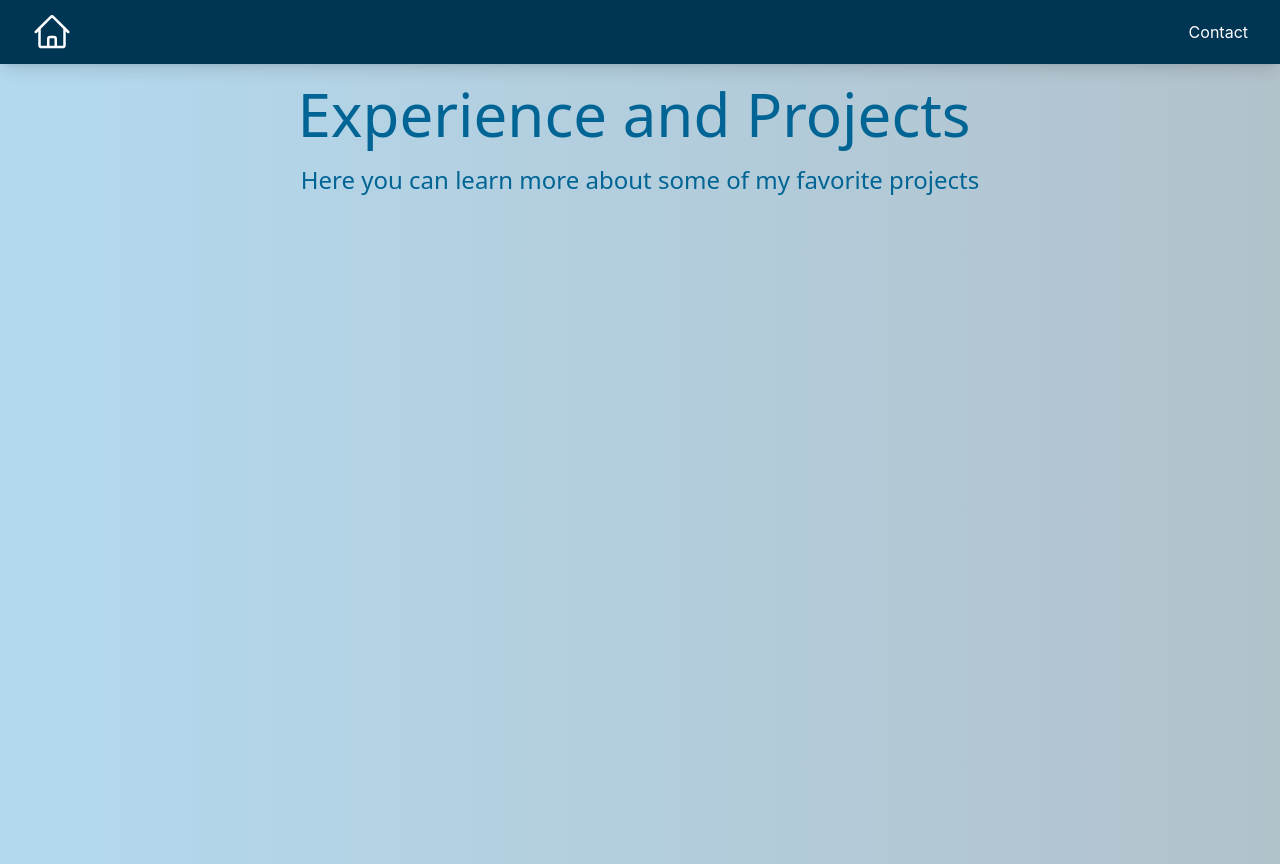
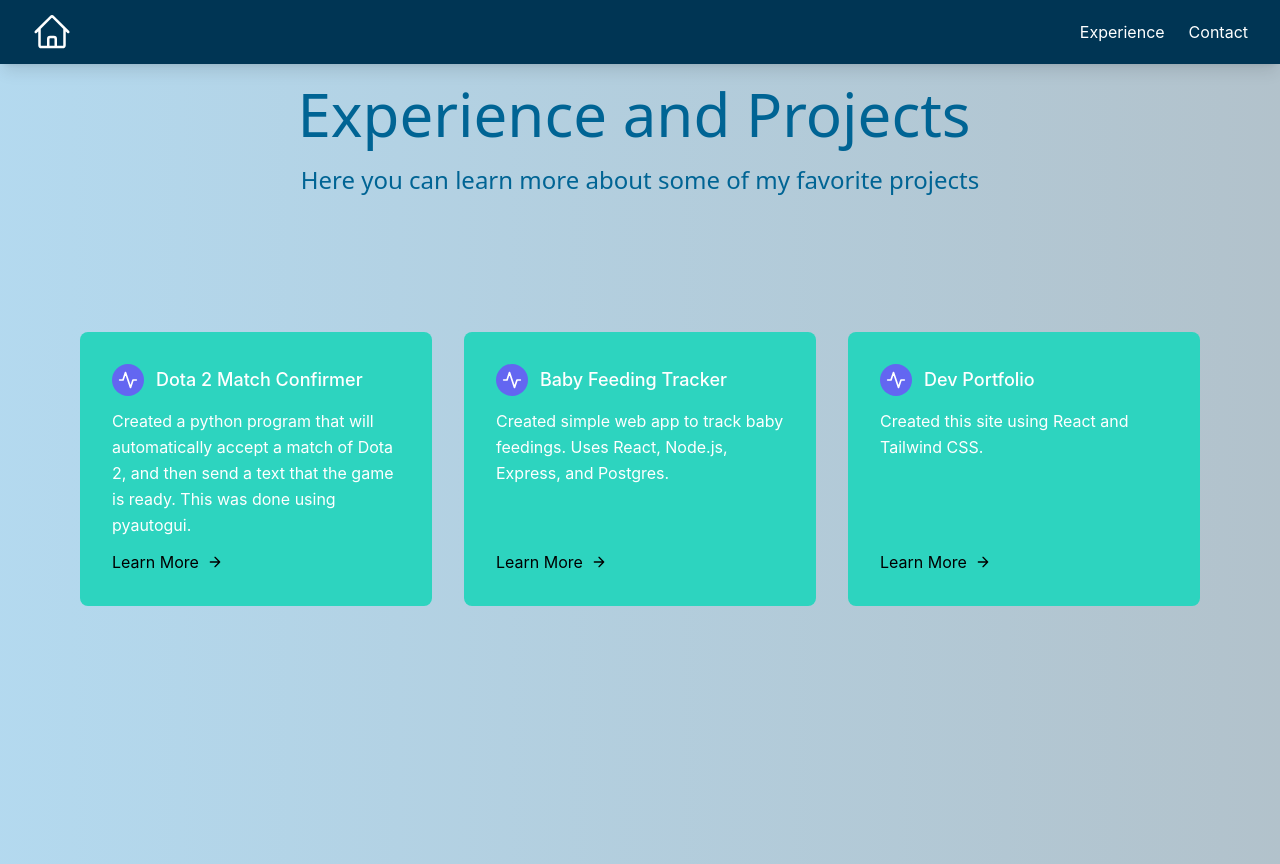
Before and after one commit to Enr1que704/Resume-Front, a React (Create React App) app: page /experience in a window 1280 px wide. Built offline with nearby package versions, Linux system fonts and the light colour scheme.

Commit message:
added projects to project showcase

```diff
--- a/src/components/NewNavbar.js
+++ b/src/components/NewNavbar.js
@@ -36,9 +36,9 @@ const NewNavbar = () => {
               {/* <Link to="/about" className="hover:text-gray-300">
                 About
               </Link> */}
-              {/* <Link to="/experience" className="hover:text-gray-300">
+              <Link to="/experience" className="hover:text-gray-300">
                 Experience
-              </Link> */}
+              </Link>
               <Link to="/contact" className="hover:text-gray-300">
                 Contact
               </Link>
--- /dev/null
+++ b/src/components/Projects/Card.js
@@ -0,0 +1,32 @@
+const Card = ({ project }) => {
+
+    return (
+        <div class="p-4 max-w-sm">
+            <div class="flex rounded-lg h-full dark:bg-gray-800 bg-teal-400 p-8 flex-col">
+                <div class="flex items-center mb-3">
+                    <div
+                        class="w-8 h-8 mr-3 inline-flex items-center justify-center rounded-full dark:bg-indigo-500 bg-indigo-500 text-white flex-shrink-0">
+                        <svg fill="none" stroke="currentColor" stroke-linecap="round" stroke-linejoin="round"
+                            stroke-width="2" class="w-5 h-5" viewBox="0 0 24 24">
+                            <path d="M22 12h-4l-3 9L9 3l-3 9H2"></path>
+                        </svg>
+                    </div>
+                    <h2 class="text-white dark:text-white text-lg font-medium">{project.title}</h2>
+                </div>
+                <div class="flex flex-col justify-between flex-grow">
+                    <p class="leading-relaxed text-base text-white dark:text-gray-300">
+                        {project.description}
+                    </p>
+                    <a href={project.link} target="_blank" rel="noreferrer" class="mt-3 text-black dark:text-white hover:text-blue-600 inline-flex items-center">Learn More
+                        <svg fill="none" stroke="currentColor" stroke-linecap="round" stroke-linejoin="round"
+                            stroke-width="2" class="w-4 h-4 ml-2" viewBox="0 0 24 24">
+                            <path d="M5 12h14M12 5l7 7-7 7"></path>
+                        </svg>
+                    </a>
+                </div>
+            </div>
+        </div>
+    )
+}
+
+export default Card;
--- /dev/null
+++ b/src/components/Projects/ProjectShowcase.js
@@ -0,0 +1,30 @@
+import  Card  from './Card';
+
+const ProjectShowcase = (props) => {
+
+    const projects = [{
+        title: "Dota 2 Match Confirmer",
+        description: "Created a python program that will automatically accept a match of Dota 2, and then send a text that the game is ready. This was done using pyautogui.",
+        link: "https://github.com/Enr1que704/Dota-Match-Confirmer"
+    }, {
+        title: "Baby Feeding Tracker",
+        description: "Created simple web app to track baby feedings. Uses React, Node.js, Express, and Postgres.",
+        link: "https://github.com/Enr1que704/lenore-Feeding-Tracker"
+    }, {
+        title: "Dev Portfolio",
+        description: "Created this site using React and Tailwind CSS.",
+        link: "https://github.com/Enr1que704/Resume-Front"
+    }]
+
+    return (
+        <div class="flex flex-wrap justify-center mt-10 p-10">
+            {projects.map((project) => {
+                return (
+                    <Card project={project} />
+                )
+            })}
+        </div>
+    )
+}
+
+export default ProjectShowcase;
--- a/src/pages/experience.js
+++ b/src/pages/experience.js
@@ -1,4 +1,5 @@
 import React from "react";
+import ProjectShowcase from "../components/Projects/ProjectShowcase";
 
 const Experience = () => {
     return (
@@ -11,6 +12,7 @@ const Experience = () => {
             <div className="flex w-screen justify-center pt-[20px]">
                 <h3 className="text-2xl pb-10 font-sans text-bauhaus-blue">Here you can learn more about some of my favorite projects</h3>
             </div>
+            <ProjectShowcase />
         </div>
     );
 }
```
